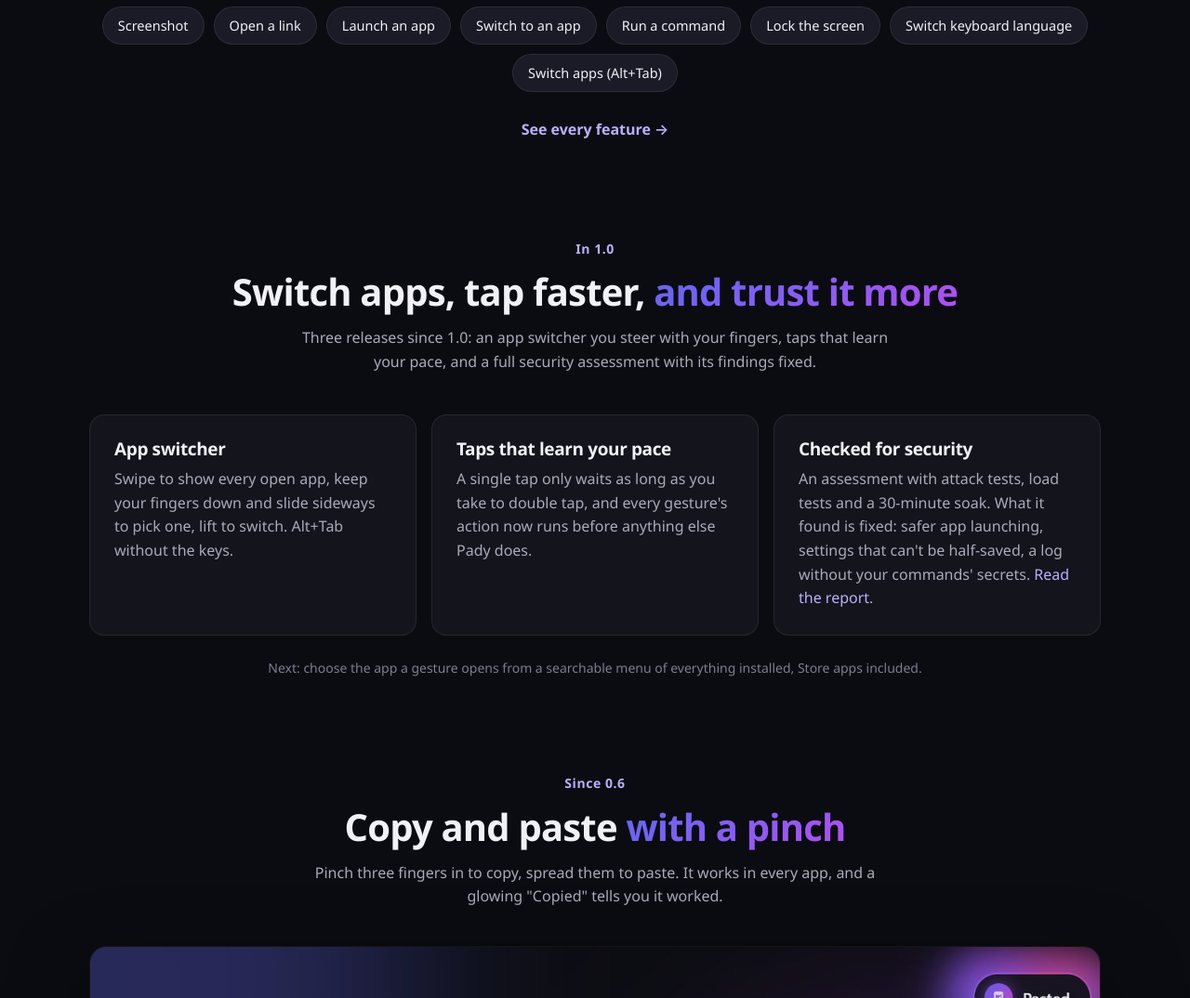
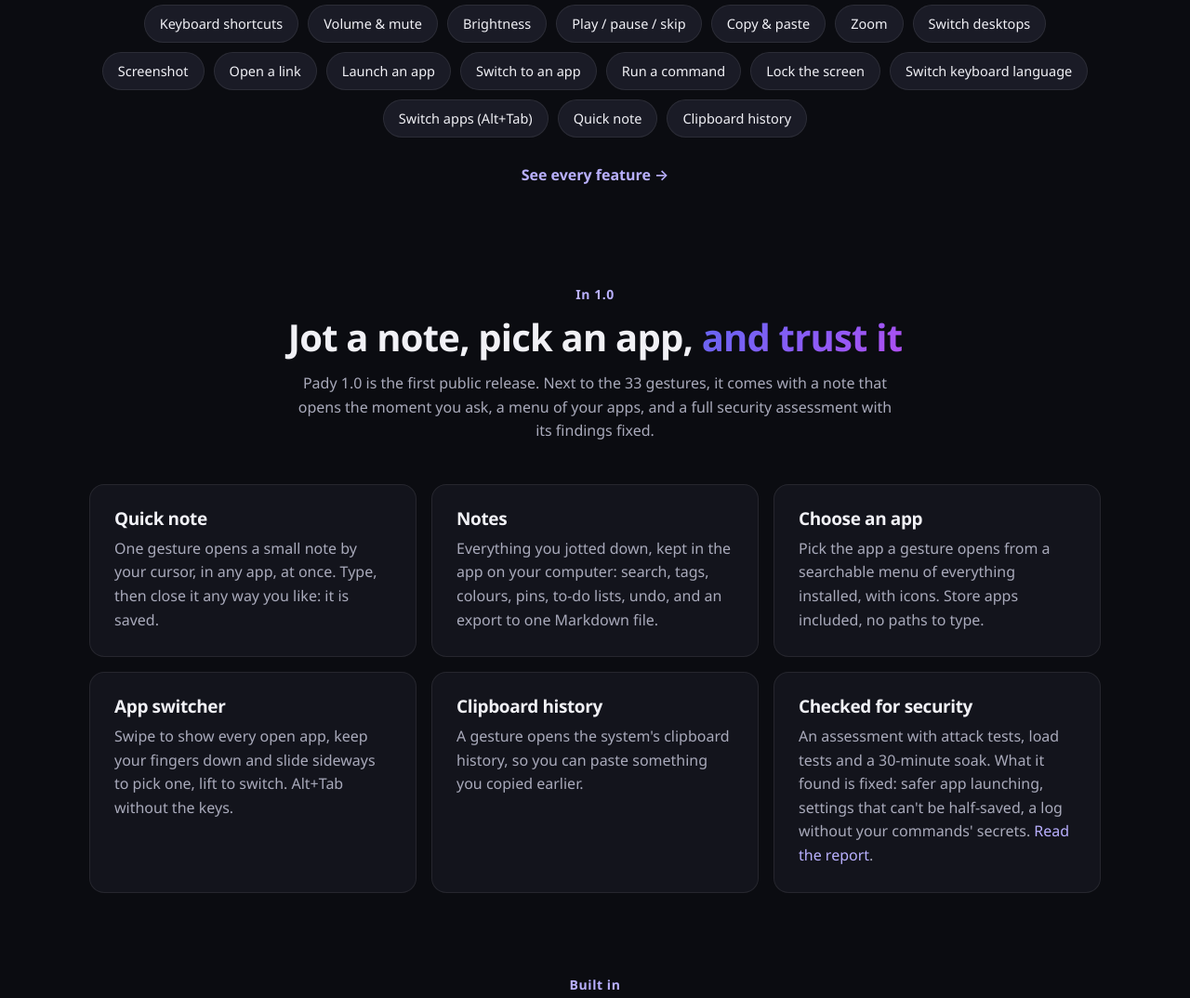
Before and after one commit to lumidren/Pady, a plain HTML site: page site/index.html in a window 1280 px wide. Shown: the part 5334-6408 px from the top of the page at 93% size. Drawn offline with Linux system fonts and the light colour scheme; no server answers; files whose address does not match are found by name.

Commit message:
Website: the 1.0 section, FAQ and lists cover Quick note, Notes, Choose an app and Clipboard history

```diff
--- a/site/index.html
+++ b/site/index.html
@@ -103,6 +103,7 @@
             <tr><td>Double &amp; triple taps, holds</td><td>—</td><td class="us">✓</td></tr>
             <tr><td>Pinch with 3+ fingers</td><td>—</td><td class="us">✓</td></tr>
             <tr><td>Copy &amp; paste with a pinch</td><td>—</td><td class="us">✓</td></tr>
+            <tr><td>A note by your cursor, in any app</td><td>—</td><td class="us">✓</td></tr>
             <tr><td>Draw your own gestures (glyphs)</td><td>—</td><td class="us">Soon</td></tr>
             <tr><td>Translate selected text in any app</td><td>—</td><td class="us">Soon</td></tr>
             <tr><td>Switch keyboard language without the pop-up</td><td>—</td><td class="us">✓</td></tr>
@@ -130,25 +131,27 @@
       <ul class="chips">
         <li>Keyboard shortcuts</li><li>Volume &amp; mute</li><li>Brightness</li><li>Play / pause / skip</li>
         <li>Copy &amp; paste</li><li>Zoom</li><li>Switch desktops</li><li>Screenshot</li>
-        <li>Open a link</li><li>Launch an app</li><li>Switch to an app</li><li>Run a command</li><li>Lock the screen</li><li>Switch keyboard language</li><li>Switch apps (Alt+Tab)</li>
+        <li>Open a link</li><li>Launch an app</li><li>Switch to an app</li><li>Run a command</li><li>Lock the screen</li><li>Switch keyboard language</li><li>Switch apps (Alt+Tab)</li><li>Quick note</li><li>Clipboard history</li>
       </ul>
       <p class="see-all"><a href="features.html">See every feature <span aria-hidden="true">→</span></a></p>
     </section>
 
     <section id="new" class="section">
       <p class="eyebrow">In 1.0</p>
-      <h2>Switch apps, tap faster, <span class="grad">and trust it more</span></h2>
-      <p class="sub">Three releases since 1.0: an app switcher you steer with your fingers, taps that learn your pace, and a full security assessment with its findings fixed.</p>
+      <h2>Jot a note, pick an app, <span class="grad">and trust it</span></h2>
+      <p class="sub">Pady 1.0 is the first public release. Next to the 33 gestures, it comes with a note that opens the moment you ask, a menu of your apps, and a full security assessment with its findings fixed.</p>
       <div class="grid">
+        <div class="card"><h3>Quick note</h3><p>One gesture opens a small note by your cursor, in any app, at once. Type, then close it any way you like: it is saved.</p></div>
+        <div class="card"><h3>Notes</h3><p>Everything you jotted down, kept in the app on your computer: search, tags, colours, pins, to-do lists, undo, and an export to one Markdown file.</p></div>
+        <div class="card"><h3>Choose an app</h3><p>Pick the app a gesture opens from a searchable menu of everything installed, with icons. Store apps included, no paths to type.</p></div>
         <div class="card"><h3>App switcher</h3><p>Swipe to show every open app, keep your fingers down and slide sideways to pick one, lift to switch. Alt+Tab without the keys.</p></div>
-        <div class="card"><h3>Taps that learn your pace</h3><p>A single tap only waits as long as you take to double tap, and every gesture's action now runs before anything else Pady does.</p></div>
+        <div class="card"><h3>Clipboard history</h3><p>A gesture opens the system's clipboard history, so you can paste something you copied earlier.</p></div>
         <div class="card"><h3>Checked for security</h3><p>An assessment with attack tests, load tests and a 30-minute soak. What it found is fixed: safer app launching, settings that can't be half-saved, a log without your commands' secrets. <a href="https://github.com/lumidren/Pady/blob/main/security/REPORT.md">Read the report</a>.</p></div>
       </div>
-      <p class="note-center">Next: choose the app a gesture opens from a searchable menu of everything installed, Store apps included.</p>
     </section>
 
     <section id="copy-paste" class="section">
-      <p class="eyebrow">Since 0.6</p>
+      <p class="eyebrow">Built in</p>
       <h2>Copy and paste <span class="grad">with a pinch</span></h2>
       <p class="sub">Pinch three fingers in to copy, spread them to paste. It works in every app, and a glowing "Copied" tells you it worked.</p>
       <div class="video-frame" data-youtube="aciO9Ana1ZE" data-title="Copy and paste with a pinch">
@@ -210,6 +213,7 @@
         <figure><img src="docs/screenshots/settings.png" alt="Settings" loading="lazy"><figcaption>Settings</figcaption></figure>
         <figure><img src="docs/screenshots/overlay.png" alt="The volume overlay" loading="lazy"><figcaption>Level overlay</figcaption></figure>
         <figure><img src="docs/screenshots/apps.png" alt="A searchable menu of installed apps" loading="lazy"><figcaption>Choose an app</figcaption></figure>
+        <figure><img src="docs/screenshots/notes.png" alt="The Notes page with pinned, tagged and coloured notes" loading="lazy"><figcaption>Notes</figcaption></figure>
       </div>
     </section>
 
@@ -264,9 +268,10 @@
       <details><summary>Which touchpads work?</summary><p>On Windows, any Precision Touchpad, which is most laptops from the last several years. On Linux, any multitouch touchpad, including ones that track fewer fingers than they report.</p></details>
       <details><summary>Which Linux distros are supported?</summary><p>Ubuntu, Debian, Mint, Pop!_OS and friends get the .deb; Fedora and openSUSE the .rpm; everything else the AppImage. Both packages pull in what Pady needs and set up touchpad access, so it works right after installing.</p></details>
       <details><summary>Does it work on Wayland?</summary><p>Gestures and all actions do. Per-app profiles and "switch to app" need to know which window is in front: that works for X11 and XWayland apps, and on KDE Plasma.</p></details>
-      <details><summary>How much does it slow my PC down?</summary><p>It doesn't. In the tray Pady is one process using about 20 MB and no CPU while you're not touching the pad. The settings window uses more while it's open and frees it all when you close it.</p></details>
+      <details><summary>How much does it slow my PC down?</summary><p>It doesn't. In the tray Pady is one process using about 20 MB and no CPU while you're not touching the pad. The settings window uses more while it's open and frees it all when you close it. If you give a gesture the Quick note, Pady keeps that note ready so it opens at once: about 90 MB more memory, still no CPU.</p></details>
       <details><summary>Gestures don't work in one app</summary><p>If that app runs as administrator (some disk, security and forensics tools do), Windows blocks normal apps from sending it keys or clicks, Pady included. Gestures keep working everywhere else.</p></details>
-      <details><summary>How do I open an app like Spotify with a gesture?</summary><p>Pick a gesture, choose <b>Switch to app</b> and type the app's program name, such as <code>Spotify.exe</code>. The gesture brings it to the front, or starts it if it isn't running. Microsoft Store apps work the same way when they install a command under that name, as Spotify does.</p></details>
+      <details><summary>How do I open an app like Spotify with a gesture?</summary><p>Pick a gesture, choose <b>Switch to app</b>, click <b>Choose an app</b> and pick it from the menu: it lists everything installed, with icons, Microsoft Store apps included. The gesture brings the app to the front, or starts it if it isn't running. <b>Launch app</b> works the same way and always starts it.</p></details>
+      <details><summary>Where are my notes kept?</summary><p>In a file on your computer, next to Pady's settings. Nothing is uploaded and there is no account. <b>Export all notes</b> on the Notes page writes them all to one Markdown file you can keep anywhere.</p></details>
       <details><summary>What's coming next?</summary><p>Glyphs (draw your own gestures with two fingers) and a translator for selected text are being polished in beta builds. See them on the <a href="features.html#soon">features page</a>.</p></details>
       <details><summary>Is it safe?</summary><p>Pady reads only the touchpad, never the keyboard, and sends nothing about you anywhere. Its only connection is a twice-daily check on GitHub for a new version (you can turn it off), and updates install only if they're signed by Pady. The code is checked with fuzz tests and dependency audits. The details are in the <a href="https://github.com/lumidren/Pady/blob/main/SECURITY.md">security notes</a>, and how releases are signed is in the <a href="https://github.com/lumidren/Pady#code-signing-policy">code signing policy</a>.</p></details>
     </section>
```
